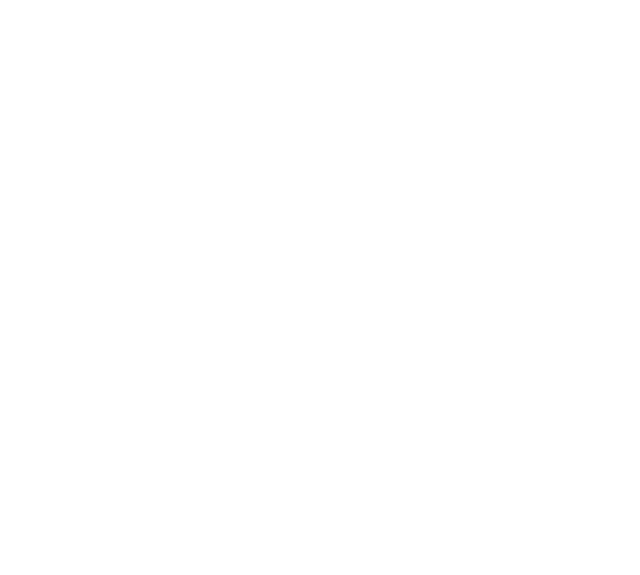
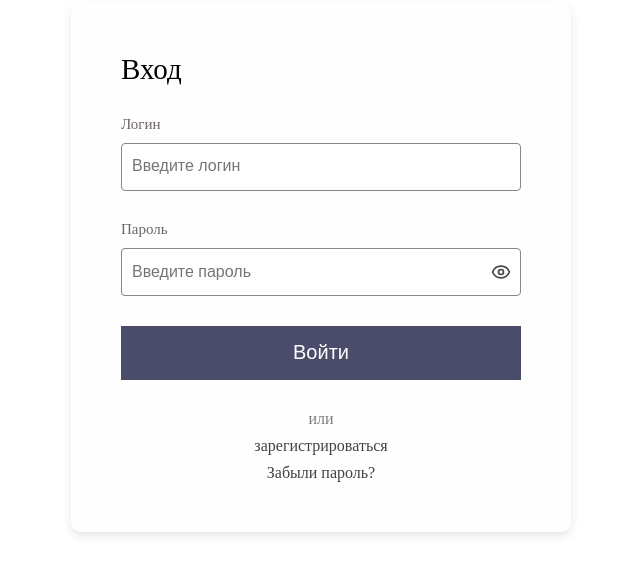
Before and after one commit to AziretTursunbekov/Sneakers, a React (Vite) app: page / in a window 1280 px wide. Shown: the part 133-708 px from the top of the page, without its empty margins (319-959 px from the left). Built offline with nearby package versions, Linux system fonts and the light colour scheme.

Commit message:
signin fiished

```diff
--- a/package.json
+++ b/package.json
@@ -10,6 +10,7 @@
     "preview": "vite preview"
   },
   "dependencies": {
+    "lucide-react": "^0.474.0",
     "react": "^18.2.0",
     "react-dom": "^18.2.0",
     "styled-components": "^6.1.14",
--- a/src/App.jsx
+++ b/src/App.jsx
@@ -1,7 +1,10 @@
 import { Icons } from "./assets";
+import SignIn from "./components/sign/SignIn";
 
 const App = () => {
-  return <div></div>;
+  return <div>
+    <SignIn/>
+  </div>;
 };
 
 export default App;
--- /dev/null
+++ b/src/components/sign/SignIn.jsx
@@ -0,0 +1,172 @@
+import React, { useEffect, useState } from "react";
+import styled from "styled-components";
+import { Eye, EyeOff } from "lucide-react";
+
+const SignIn = () => {
+  const [login, setLogin] = useState("");
+  const [password, setPassword] = useState("");
+  const [showPassword, setShowPassword] = useState(false);
+
+  useEffect(() => {
+    const savedLogin = localStorage.getItem("login");
+    const savedPassword = localStorage.getItem("password");
+    if (savedLogin) setLogin(savedLogin);
+    if (savedPassword) setPassword(savedPassword);
+  }, []);
+
+  const handleLoginChange = (e) => {
+    setLogin(e.target.value);
+  };
+
+  const handlePasswordChange = (e) => {
+    setPassword(e.target.value);
+  };
+
+  const handleSubmit = (e) => {
+    e.preventDefault();
+    localStorage.setItem("login", login);
+    localStorage.setItem("password", password);
+    alert("Данные сохранены!");
+  };
+  return (
+    <MainSignInDiv>
+      <ContentSection>
+        <h1>Вход</h1>
+        <FormTag>
+          <label htmlFor="login">Логин</label>
+          <input
+            type="text"
+            placeholder="Введите логин"
+            id="login"
+            value={login}
+            onChange={handleLoginChange}
+          />
+        </FormTag>
+
+        <FormTag>
+          <label htmlFor="password">Пароль</label>
+          <PasswordWrapper>
+            <PasswordInput
+              type={showPassword ? "text" : "password"}
+              placeholder="Введите пароль"
+              id="password"
+              value={password}
+              onChange={handlePasswordChange}
+            />
+            <EyeButton
+              type="button"
+              onClick={() => setShowPassword(!showPassword)}
+            >
+              {showPassword ? <EyeOff size={20} /> : <Eye size={20} />}
+            </EyeButton>
+          </PasswordWrapper>
+        </FormTag>
+        <Btn onClick={handleSubmit}>Войти</Btn>
+        <TextDiv>
+          <p>или</p>
+          <a href="#">зарегистрироваться</a>
+          <a href="#">Забыли пароль?</a>
+        </TextDiv>
+      </ContentSection>
+    </MainSignInDiv>
+  );
+};
+
+export default SignIn;
+
+const MainSignInDiv = styled.div`
+  width: 100%;
+  height: 100vh;
+  display: flex;
+  justify-content: center;
+  align-items: center;
+`;
+const ContentSection = styled.section`
+  width: 500px;
+  height: auto;
+  background-color: #fefefe;
+  display: flex;
+  flex-direction: column;
+  justify-content: center;
+  gap: 30px;
+  padding: 50px;
+  border-radius: 10px;
+  box-shadow: 0 4px 10px rgba(0, 0, 0, 0.1);
+  h1 {
+    font-size: 29px;
+    font-weight: lighter;
+  }
+`;
+const Btn = styled.button`
+  width: 400px;
+  height: 54px;
+  border: none;
+  color: white;
+  background-color: #4a4c6c;
+  font-size: 20px;
+  font-family: sans-serif;
+  font-weight: lighter;
+  cursor: pointer;
+`;
+const FormTag = styled.div`
+  display: flex;
+  flex-direction: column;
+  gap: 10px;
+  label {
+    font-size: 15px;
+    color: #6d6666;
+  }
+  input {
+    width: 400px;
+    height: 48px;
+    border: 1px solid #8a8585;
+    border-radius: 4px;
+    padding-left: 10px;
+  }
+  input::placeholder {
+    font-size: 16px;
+    font-family: sans-serif;
+  }
+`;
+const PasswordWrapper = styled.div`
+  position: relative;
+  width: 100%;
+`;
+const PasswordInput = styled.input`
+  width: 100%;
+  height: 48px;
+  border: 1px solid #8a8585;
+  border-radius: 4px;
+  padding-left: 10px;
+  padding-right: 40px;
+  font-size: 16px;
+  font-family: sans-serif;
+`;
+const EyeButton = styled.button`
+  position: absolute;
+  top: 50%;
+  right: 10px;
+  transform: translateY(-50%);
+  background: none;
+  border: none;
+  cursor: pointer;
+  color: #444;
+  padding: 0;
+  display: flex;
+  align-items: center;
+  justify-content: center;
+`;
+const TextDiv = styled.div`
+  display: flex;
+  flex-direction: column;
+  align-items: center;
+  justify-content: center;
+  gap: 9px;
+  a {
+    text-decoration: none;
+    color: #444141;
+  }
+  p {
+    color: #807c7c;
+  }
+`;
```
Also changed, not shown: 1 other file (tests, documents, lock files or other folders).
